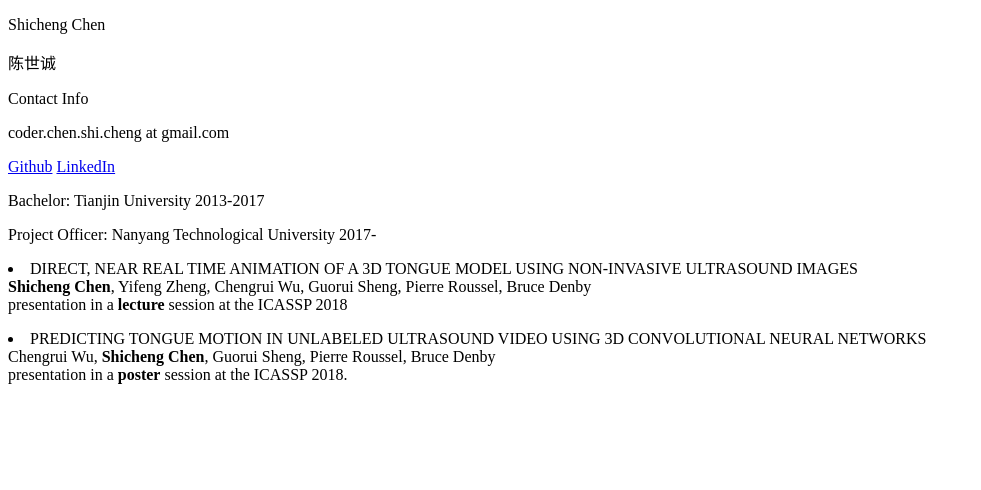
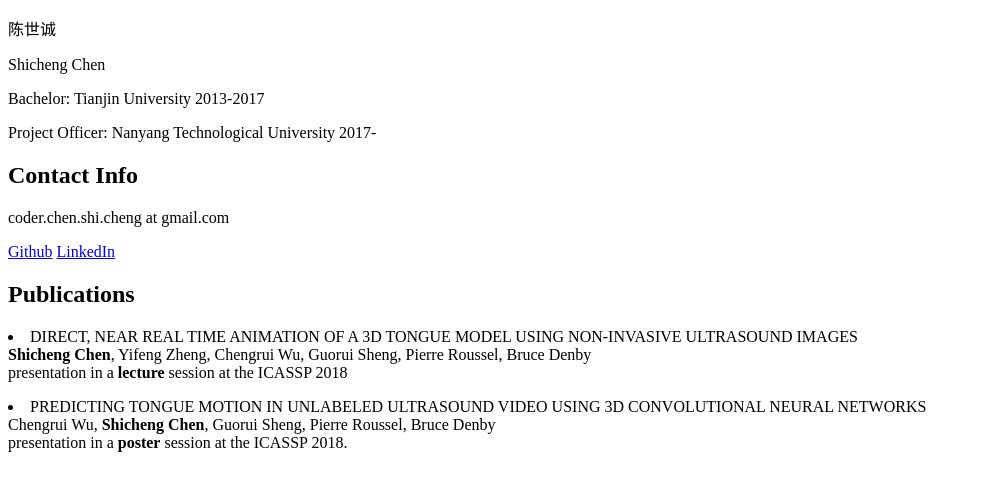
Before and after one commit to ShichengChen/ShichengChen.github.io, a plain HTML site: page index.html in a window 1280 px wide. Shown: the whole page, without its empty margins (0-981 px from the left). Drawn offline with Linux system fonts and the light colour scheme.

Commit message:
big title

```diff
--- a/index.html
+++ b/index.html
@@ -1,15 +1,24 @@
 <!DOCTYPE html>
 <html>
 <body>
+<p>陈世诚</p>
 <p>Shicheng Chen</p>
-<p>陈世诚</p>
-<p>Contact Info</p>
+
+<p>Bachelor: Tianjin University 2013-2017<p>
+<p>Project Officer: Nanyang Technological University 2017-<p>
+
+<div class="page-header">
+    <h2 id="ContactInfo">Contact Info</h2>
+</div>
 <p>coder.chen.shi.cheng at gmail.com</p>
 <a href="https://github.com/ShichengChen/">Github</a>
 <a href="https://www.linkedin.com/in/shichengchen/">LinkedIn</a>
 
-<p>Bachelor: Tianjin University 2013-2017<p>
-<p>Project Officer: Nanyang Technological University 2017-<p>
+
+<div class="page-header">
+    <h2 id="publications">Publications</h2>
+</div>
+
 
 <li>
 DIRECT, NEAR REAL TIME ANIMATION OF A 3D TONGUE MODEL USING NON-INVASIVE ULTRASOUND IMAGES<br>
```
Also changed, not shown: 1 other file.
